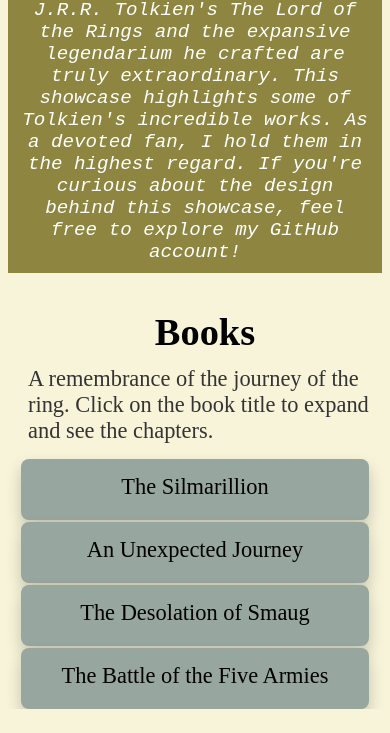
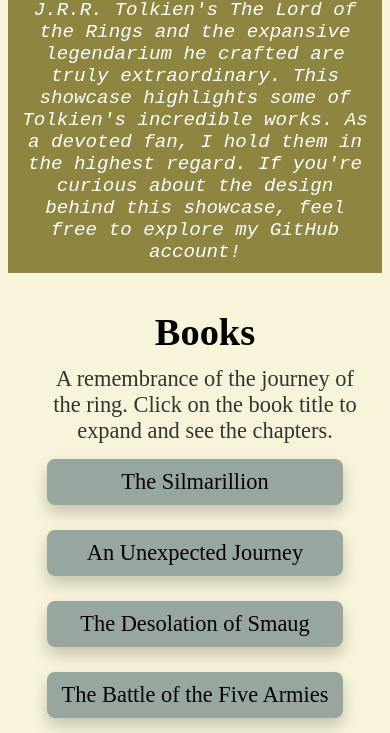
Before and after one commit to EmilJohanssonz/lordoftheringapi, a website built with Vite: page index.html in a window 390 px wide. Shown: the part 426-1159 px from the top of the page. Before the commit the page ends 1135 px from the top, so only its background shows below. Built offline with nearby package versions, Linux system fonts and the light colour scheme; no server answers; a web font is replaced by a local one.

Commit message:
fixade problemet dubbla book containern

```diff
--- a/src/comp/main/books/books.scss
+++ b/src/comp/main/books/books.scss
@@ -8,12 +8,13 @@
   justify-content: flex-end;
   border-radius: 8px;
 
-
+  // För små skärmar, använd grid-layout
   @media (max-width: 768px) {
     display: grid;
     grid-template-columns: 1fr;
     grid-template-rows: auto;
     gap: 15px;
+    padding: 0 15px;
   }
 }
 
@@ -28,7 +29,6 @@
   @include bilbo-font;
   border-radius: 8px;
 
-
   p {
     font-size: 1.6rem;
     color: #333;
@@ -37,13 +37,12 @@
     width: 45%;
     word-break: break-word;
 
-
     @media (max-width: 768px) {
       width: 100%;
       font-size: 1.4rem;
+      text-align: center;
     }
   }
-
 
   @media (max-width: 768px) {
     padding-left: 20px;
@@ -58,40 +57,43 @@
   flex: 2;
   display: flex;
   flex-direction: column;
-  gap: 2px;
+  gap: 10px; // Mindre mellanrum mellan böckerna
   max-width: 300px;
   border-radius: 8px;
   margin-bottom: -22px;
+  flex-wrap: wrap;
+  justify-content: flex-start;
+  padding-right: 30px; // Minska padding på högersidan
 
   @media (max-width: 768px) {
     max-width: 100%;
-    margin-bottom: -22px;
     align-items: center;
-    justify-content: center;
-
+    justify-content: flex-start; // Får böckerna att staplas ordentligt
+    margin-left: 0;
+    padding-right: 0;
+    gap: 10px; // Mindre mellanrum mellan böckerna på mobil
   }
 }
 
 .book {
   background-color: #97A69F;
   border-radius: 8px;
-  padding: 15px;
+  padding: 10px; // Minska padding för att göra bokkortet mindre
   @include shadow;
   display: flex;
   flex-direction: column;
-  max-width: 300px;
+  max-width: 250px; // Gör bokkortet mindre
   justify-content: center;
-  margin-left: -50%;
+  margin-left: 0;
   cursor: pointer;
+  margin-bottom: 10px; // Mindre mellanrum mellan bokkort på desktop
 
   @media (max-width: 768px) {
     max-width: 100%;
-    width: 85%;
-    grid-column: 1;
-    grid-row: 2;
-    margin-bottom: 0;
+    width: 80%; // Minska bokkortets bredd på mobil
     margin-left: 0;
-
+    padding-bottom: 5px;
+    margin-bottom: 15px; // Mindre mellanrum mellan bokkort på mobil
   }
 }
 
@@ -102,7 +104,6 @@
   cursor: pointer;
   margin: 0 0 5px;
   text-align: center;
-
 
   @include bilbo-font;
 
--- a/src/comp/main/books/books.ts
+++ b/src/comp/main/books/books.ts
@@ -1,10 +1,19 @@
 import { Book, Chapter, middleEarthBooks } from "../../../types/books";
 import { headers } from "../../api/api";
 
+// Funktion för att skriva ut de böcker som är definierade i middleEarthBooks
 export function printMiddleEarthBooks() {
-      const booksContainer = document.createElement("div");
+  let booksContainer = document.querySelector(".books-container");
+
+  // Om ingen .books-container finns på sidan, skapa en ny
+  if (!booksContainer) {
+    booksContainer = document.createElement("div");
     booksContainer.classList.add("books-container");
+    document.body.appendChild(booksContainer);
+  }
 
+  // Skapa header för böckerna om den inte redan finns
+  if (booksContainer.querySelector(".bookHead") === null) {
     const bookHead = document.createElement("div");
     bookHead.classList.add("bookHead");
     bookHead.innerHTML = `
@@ -12,6 +21,7 @@
       <p class="bookP">A remembrance of the journey of the ring. Click on the book title to expand and see the chapters.</p>
     `;
     booksContainer.appendChild(bookHead);
+  }
 
   const bookies = document.createElement("div");
   bookies.classList.add("bookies");
@@ -49,10 +59,11 @@
     bookies.appendChild(bookElement);
   });
 
+  // Lägg till bokinformationen till den befintliga containern
   booksContainer.appendChild(bookies);
-      document.body.appendChild(booksContainer);
 }
 
+// Funktion för att hämta böcker och kapitel från API:t
 export async function fetchAllBooksAndChapters() {
   try {
     // Hämta alla böcker från API:t
@@ -63,8 +74,13 @@
     }
     const bookData = await bookResponse.json();
 
-        const booksContainer = document.createElement("div");
+    // Hitta eller skapa den första .books-container på sidan
+    let booksContainer = document.querySelector(".books-container");
+    if (!booksContainer) {
+      booksContainer = document.createElement("div");
       booksContainer.classList.add("books-container");
+      document.body.appendChild(booksContainer);
+    }
 
     const bookies = document.createElement("div");
     bookies.classList.add("bookies");
@@ -105,8 +121,8 @@
       bookies.appendChild(bookElement);
     }
 
+    // Lägg till de hämtade böckerna från API till den befintliga containern
     booksContainer.appendChild(bookies);
-        document.body.appendChild(booksContainer);
   } catch (error) {
     console.error("Error:", error);
   }
--- a/src/comp/nav-footer-section/nav/nav.scss
+++ b/src/comp/nav-footer-section/nav/nav.scss
@@ -188,6 +188,7 @@
   }
 }
 
+
 @media (max-width: 900) {
   .navHeader {
     .nav {
```
Lines whose indentation alone changed are shown as unchanged.
